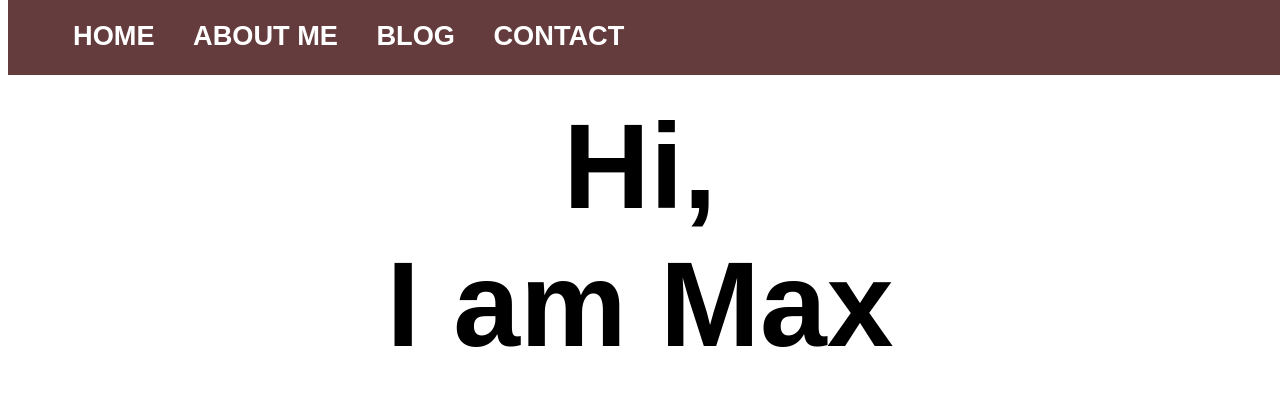
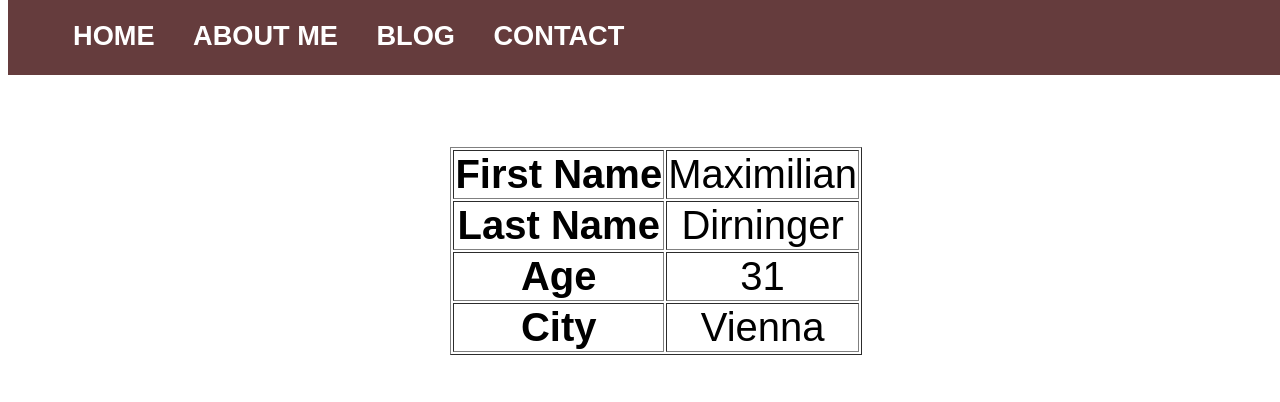
Before and after one commit to 4BDX/FSWD70-MaximilianDirninger-CodeReview-01, a plain HTML site: page AboutMe.html in a window 1280 px wide. Shown: the part 181-583 px from the top of the page. Drawn offline with Linux system fonts and the light colour scheme.

Commit message:
finished about me

```diff
--- a/AboutMe.html
+++ b/AboutMe.html
@@ -26,10 +26,26 @@
 		</ul>
 	</div>
 
-	<div class="Haupttext">
-	<h2><span>Hi, </span>
-		<span> I am Max</span></h2>
 
+	<div style="margin-top: 150px; margin-left: 35%; margin-bottom: 50px; font-size: 40px;">
+		<table border="1">
+			<tr>
+				<th>First Name</th>
+				<td>Maximilian</td>
+			</tr>
+			<tr>
+				<th>Last Name</th>
+				<td>Dirninger</td>
+			</tr>
+			<tr>
+				<th>Age</th>
+				<td>31</td>
+			</tr>
+			<tr>
+				<th>City</th>
+				<td>Vienna</td>
+			</tr>
+		</table>
 	</div>
 
 
--- a/stylesheet.css
+++ b/stylesheet.css
@@ -14,7 +14,9 @@ font-family: 'Do Hyeon', sans-serif;}
 	width: 100%;
 }
 
-
+div table td {			/* About me Table */
+  text-align: center;
+}
 
 
 h2 span {
```
Also changed, not shown: contact.html (+3 -3 lines).
